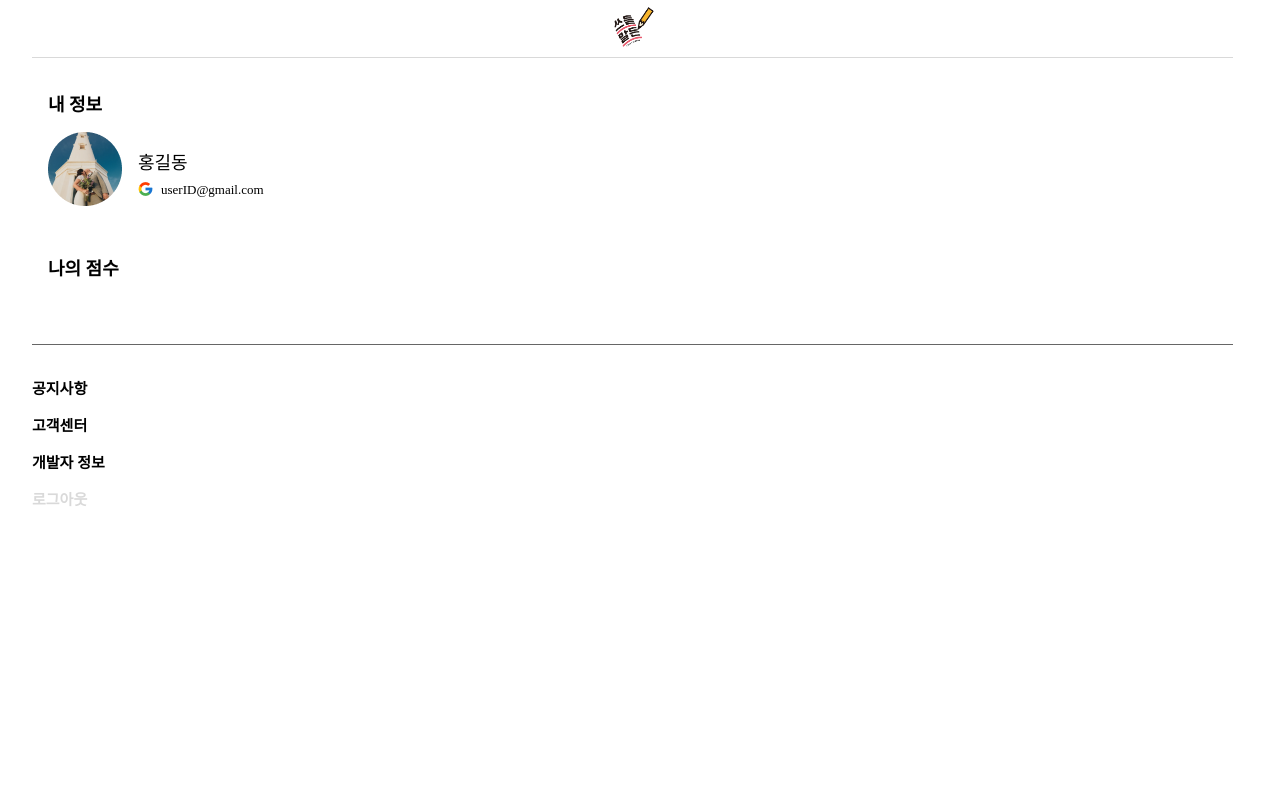
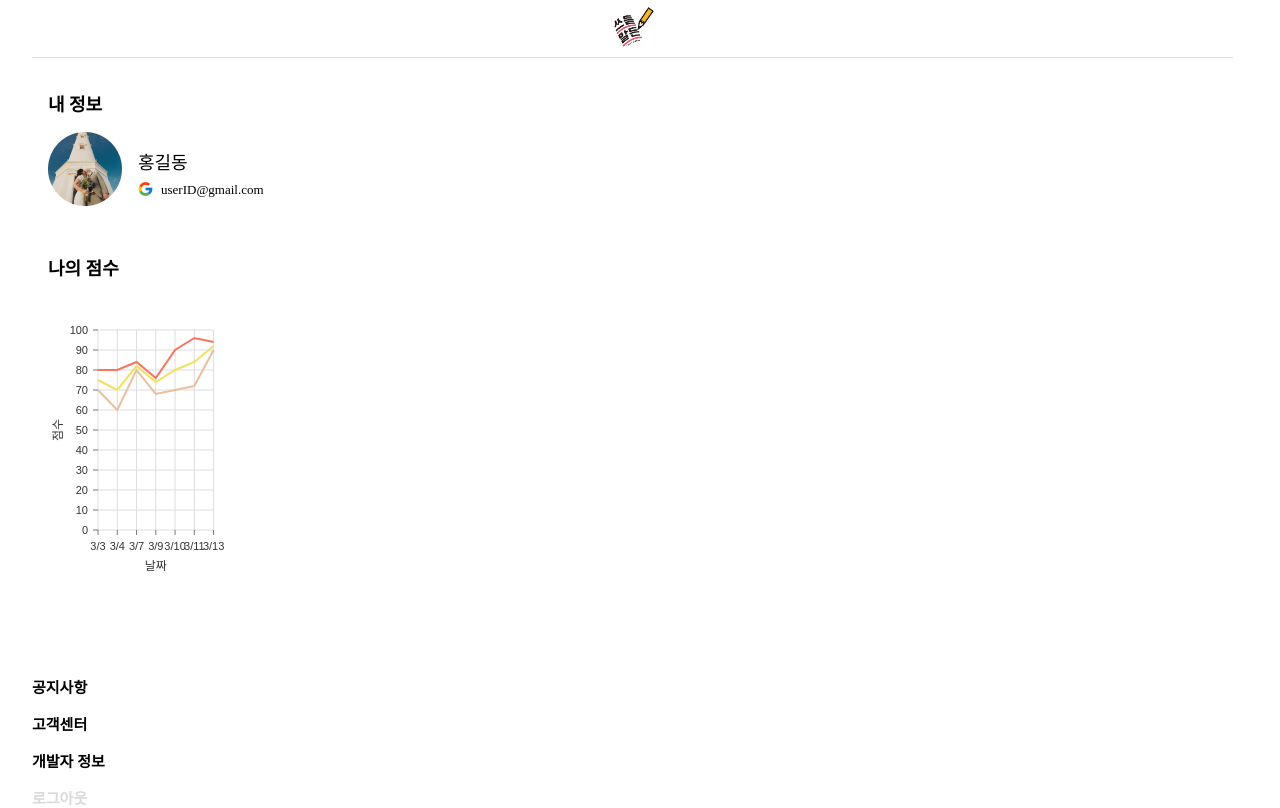
Before and after one commit to KOREAN-DIARY/KOREAN-DIARY-WEB, a React (Create React App) app: page /my in a window 1280 px wide. Built offline with nearby package versions, Linux system fonts and the light colour scheme; no server answers; a web font is replaced by a local one.

Commit message:
add: add graph in mypage

```diff
--- a/src/components/mypage/MypageLayout.style.tsx
+++ b/src/components/mypage/MypageLayout.style.tsx
@@ -35,7 +35,10 @@ export const MyInfo3 = styled.div`
   flex-direction: row;
   gap: 0.5rem;
 `
-
+export const Score = styled.div`
+  display: flex;
+  flex-direction: column;
+`
 export const MyScore = styled.div`
   display: flex;
   flex-direction: column;
--- a/src/components/mypage/MypageLayout.tsx
+++ b/src/components/mypage/MypageLayout.tsx
@@ -2,6 +2,7 @@ import * as S from './MypageLayout.style'
 import { getScoreColor } from 'utils/get-score-color'
 import { getScoreText } from 'utils/get-score-text'
 import BaseLayout from 'components/common/base-layout/BaseLayout'
+import Graph from 'components/graph/Graph'
 
 const MyPageLayout = () => {
   return (
@@ -29,7 +30,10 @@ const MyPageLayout = () => {
               </S.MyInfo2>
             </S.MyInfo1>
           </S.MyInfo>
-          <S.MyScore>나의 점수</S.MyScore>
+          <S.Score>
+            <S.MyScore>나의 점수</S.MyScore>
+            <Graph></Graph>
+          </S.Score>
         </S.Top>
       </BaseLayout>
       <S.Line></S.Line>
```
